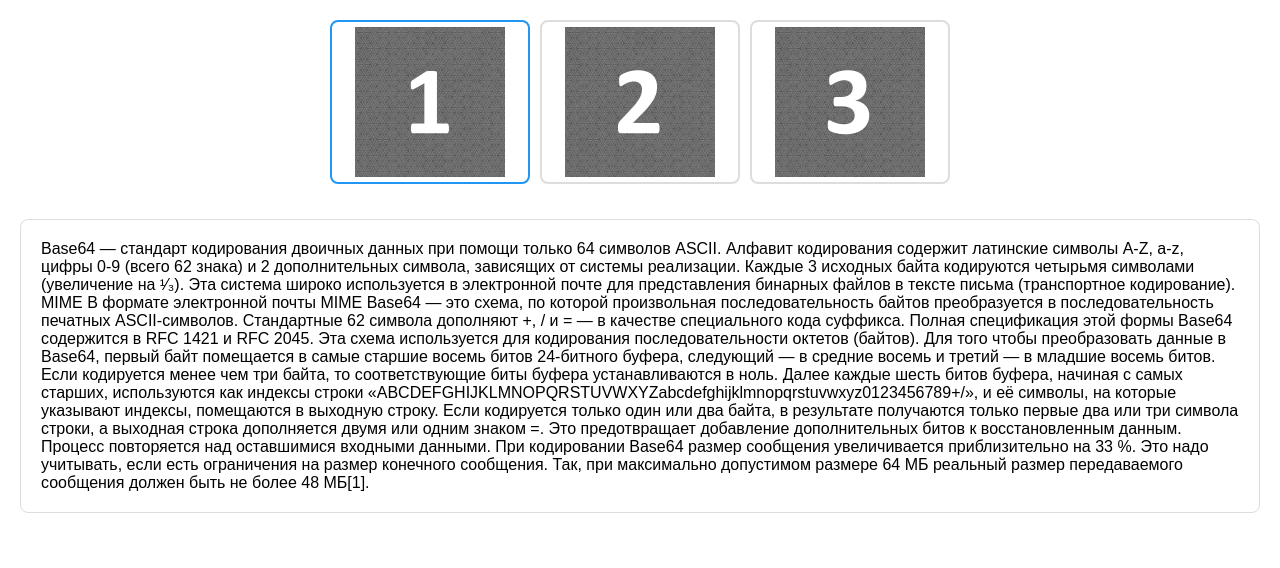
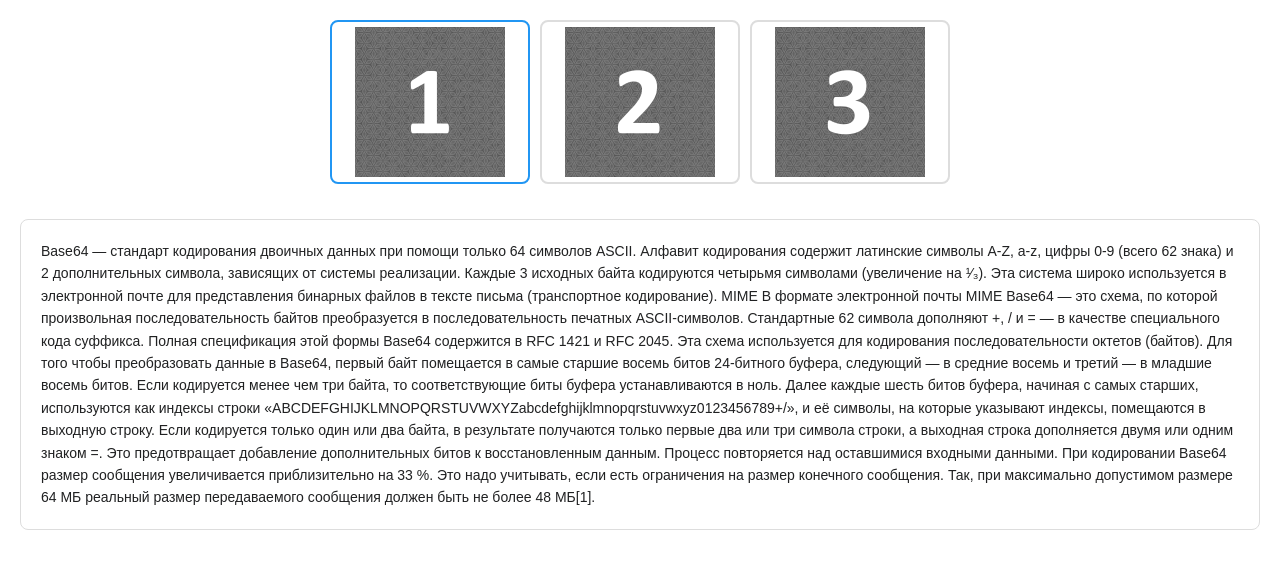
Before and after one commit to griz111/1, a plain HTML site: page index.html in a window 1280 px wide. Drawn offline with Linux system fonts and the light colour scheme.

Commit message:
Update index.html

```diff
--- a/index.html
+++ b/index.html
@@ -64,6 +64,10 @@
             border-radius: 8px;
             padding: 20px;
             margin-top: 15px;
+	    font-family: sans-serif;
+	    font-size: 0.875rem;
+    	    line-height: 1.6;
+    	    color: var(--color-base, #202122);
         }
 
 	    .tab-content-title {
```
